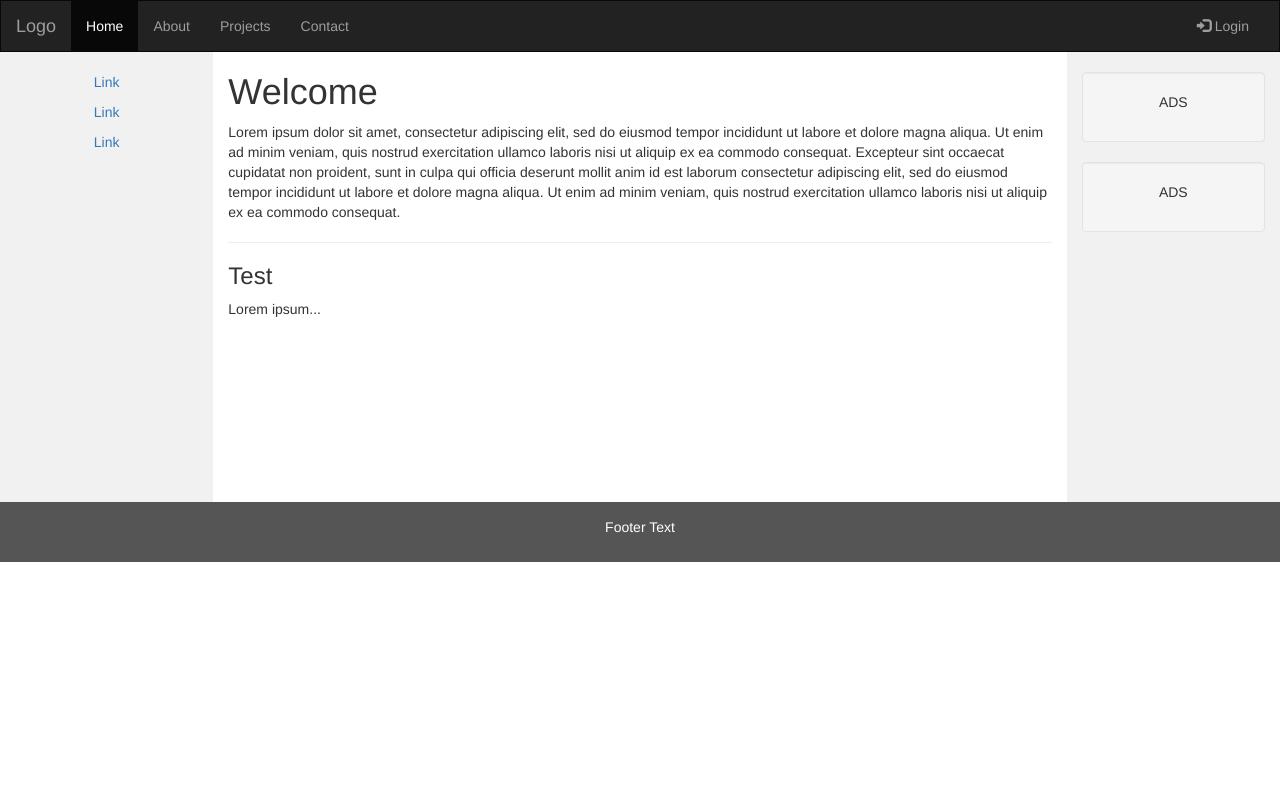
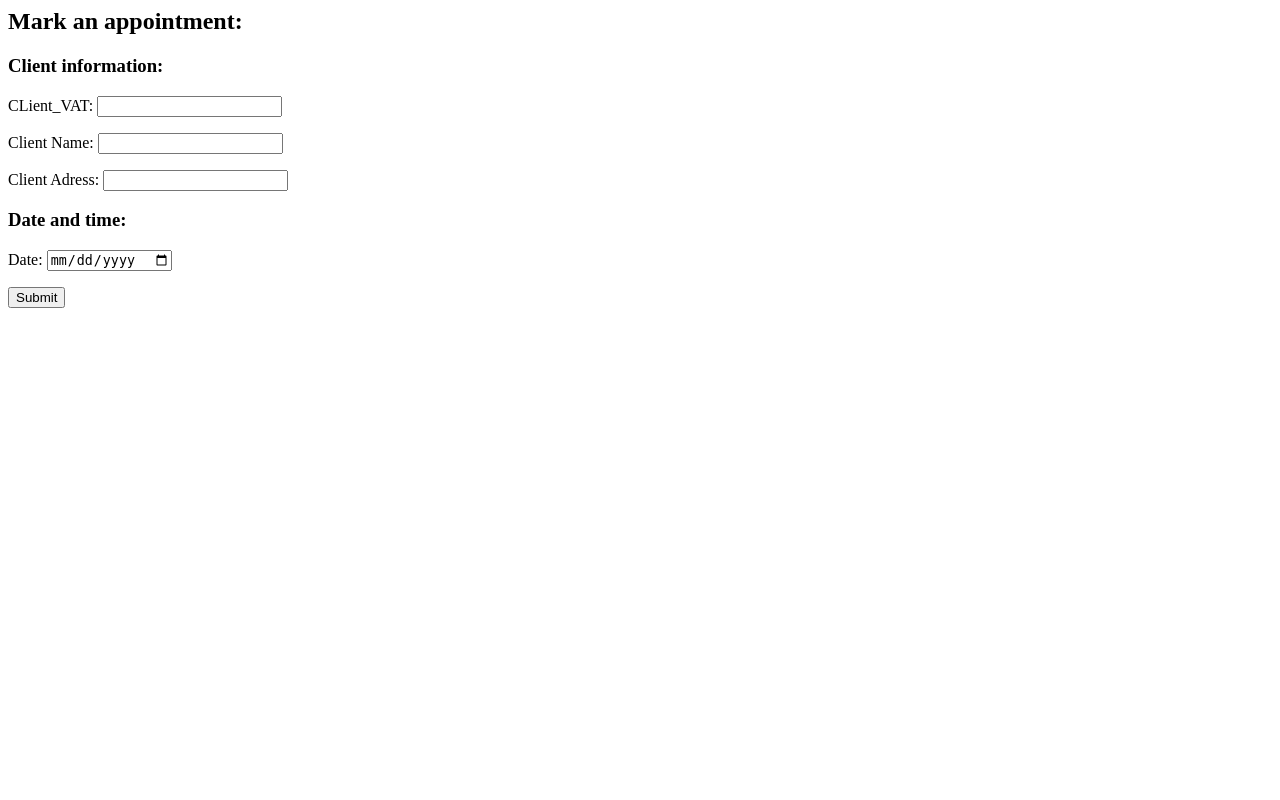
Before and after one commit to catamaro/SIBD_Project, a PHP site: page /client.php in a window 1280 px wide. Run offline with PHP 8.4, Linux system fonts and the light colour scheme.

Commit message:
updated2

```diff
--- a/SIBD3/client.php
+++ b/SIBD3/client.php
@@ -1,105 +1,14 @@
-<!DOCTYPE html>
-<html lang="en">
-<head>
-  <title>Bootstrap Example</title>
-  <meta charset="utf-8">
-  <meta name="viewport" content="width=device-width, initial-scale=1">
-  <link rel="stylesheet" href="https://maxcdn.bootstrapcdn.com/bootstrap/3.4.0/css/bootstrap.min.css">
-  <script src="https://ajax.googleapis.com/ajax/libs/jquery/3.4.1/jquery.min.js"></script>
-  <script src="https://maxcdn.bootstrapcdn.com/bootstrap/3.4.0/js/bootstrap.min.js"></script>
-  <style>
-    /* Remove the navbar's default margin-bottom and rounded borders */
-    .navbar {
-      margin-bottom: 0;
-      border-radius: 0;
-    }
-
-    /* Set height of the grid so .sidenav can be 100% (adjust as needed) */
-    .row.content {height: 450px}
-
-    /* Set gray background color and 100% height */
-    .sidenav {
-      padding-top: 20px;
-      background-color: #f1f1f1;
-      height: 100%;
-    }
-
-    /* Set black background color, white text and some padding */
-    footer {
-      background-color: #555;
-      color: white;
-      padding: 15px;
-    }
-
-    /* On small screens, set height to 'auto' for sidenav and grid */
-    @media screen and (max-width: 767px) {
-      .sidenav {
-        height: auto;
-        padding: 15px;
-      }
-      .row.content {height:auto;}
-    }
-	html,body {
-  height:100%;
-  min-height:100%;
-  max-height:100%;
-}
-  </style>
-</head>
-<body>
-
-<nav class="navbar navbar-inverse">
-  <div class="container-fluid">
-    <div class="navbar-header">
-      <button type="button" class="navbar-toggle" data-toggle="collapse" data-target="#myNavbar">
-        <span class="icon-bar"></span>
-        <span class="icon-bar"></span>
-        <span class="icon-bar"></span>
-      </button>
-      <a class="navbar-brand" href="#">Logo</a>
-    </div>
-    <div class="collapse navbar-collapse" id="myNavbar">
-      <ul class="nav navbar-nav">
-        <li class="active"><a href="#">Home</a></li>
-        <li><a href="#">About</a></li>
-        <li><a href="#">Projects</a></li>
-        <li><a href="#">Contact</a></li>
-      </ul>
-      <ul class="nav navbar-nav navbar-right">
-        <li><a href="#"><span class="glyphicon glyphicon-log-in"></span> Login</a></li>
-      </ul>
-    </div>
-  </div>
-</nav>
-
-<div class="container-fluid text-center">
-  <div class="row content">
-    <div class="col-sm-2 sidenav">
-      <p><a href="#">Link</a></p>
-      <p><a href="#">Link</a></p>
-      <p><a href="#">Link</a></p>
-    </div>
-    <div class="col-sm-8 text-left">
-      <h1>Welcome</h1>
-      <p>Lorem ipsum dolor sit amet, consectetur adipiscing elit, sed do eiusmod tempor incididunt ut labore et dolore magna aliqua. Ut enim ad minim veniam, quis nostrud exercitation ullamco laboris nisi ut aliquip ex ea commodo consequat. Excepteur sint occaecat cupidatat non proident, sunt in culpa qui officia deserunt mollit anim id est laborum consectetur adipiscing elit, sed do eiusmod tempor incididunt ut labore et dolore magna aliqua. Ut enim ad minim veniam, quis nostrud exercitation ullamco laboris nisi ut aliquip ex ea commodo consequat.</p>
-      <hr>
-      <h3>Test</h3>
-      <p>Lorem ipsum...</p>
-    </div>
-    <div class="col-sm-2 sidenav">
-      <div class="well">
-        <p>ADS</p>
-      </div>
-      <div class="well">
-        <p>ADS</p>
-      </div>
-    </div>
-  </div>
-</div>
-
-<footer class="container-fluid text-center">
-  <p>Footer Text</p>
-</footer>
-
-</body>
+<html>
+ <body>
+ <form action="show_client.php" method="post">
+ <h2>Mark an appointment:</h2>
+ <h3>Client information:</h3>
+ <p>CLient_VAT: <input type="text" name="client_vat"/></p>
+ <p>Client Name: <input type="text" name="client_name"/></p>
+ <p>Client Adress: <input type="text" name="client_address"/></p>
+ <h3>Date and time:</h3>
+ <p>Date: <input type="date" name="date_appointment"/></p>
+ <p><input type="submit" value="Submit"/></p>
+ </form>
+ </body>
 </html>
```
Also changed, not shown: SIBD3/show_client.php (+30 -22 lines).
